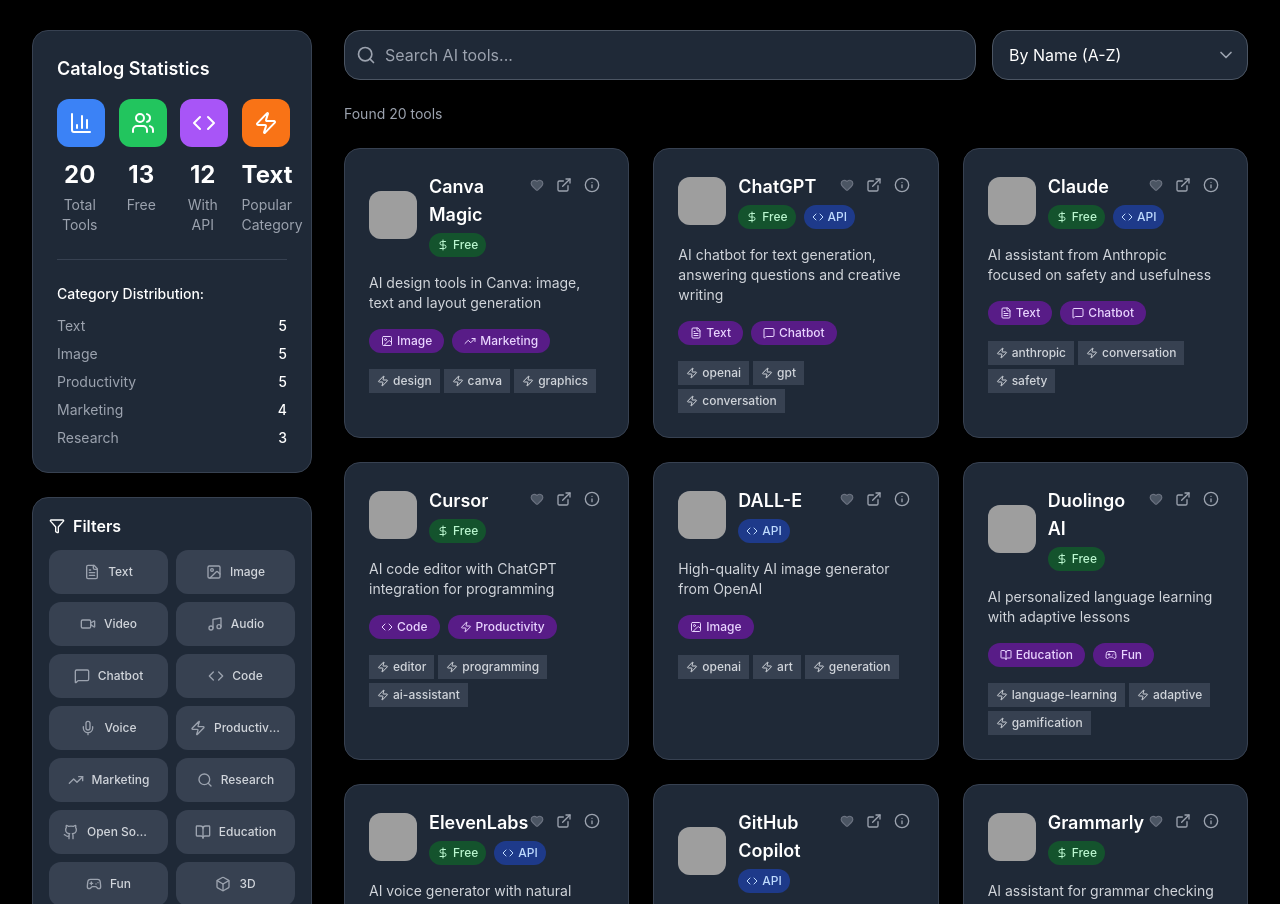
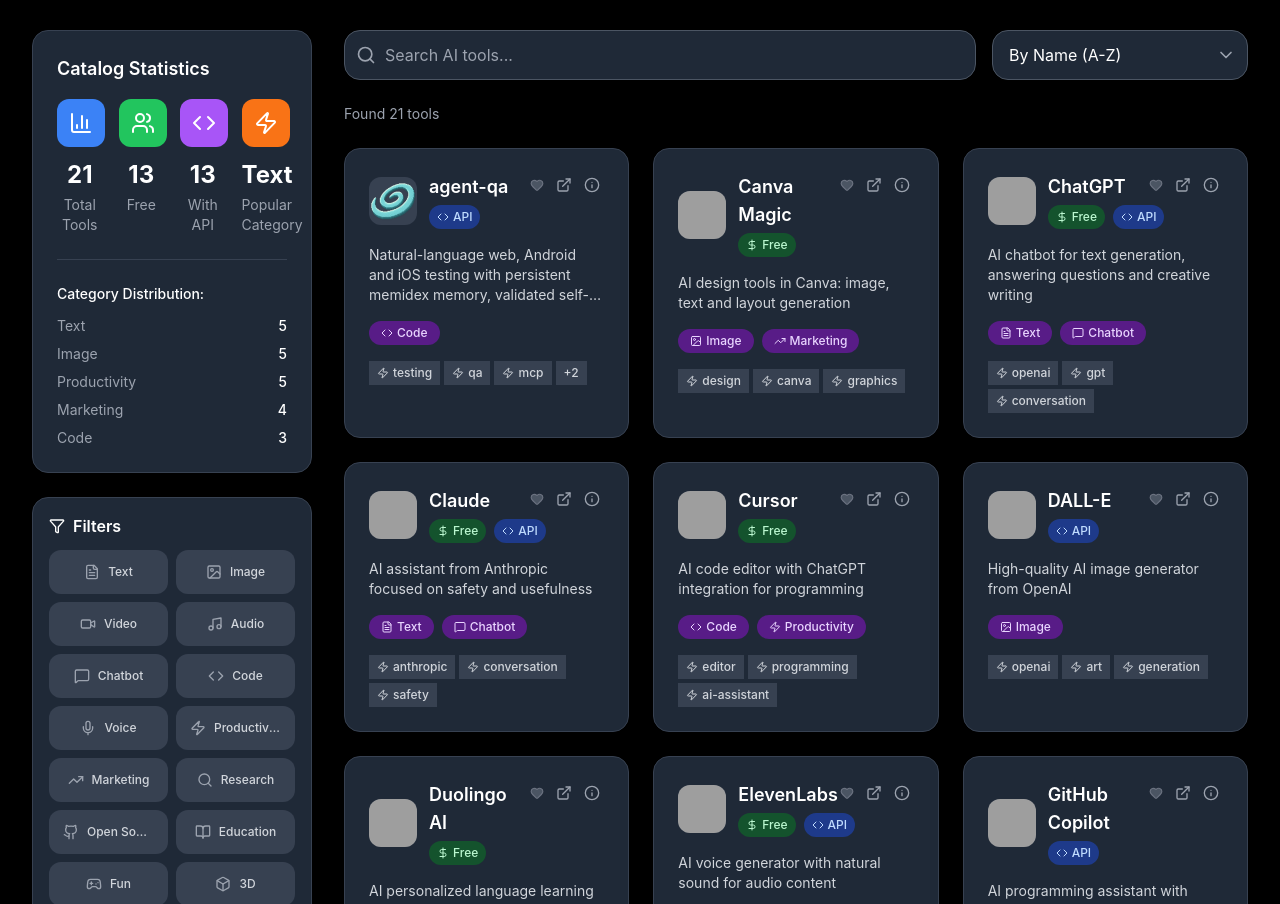
Before and after one commit to andriiafanasiev/AIMAP, a React (Create React App) app: page / in a window 1280 px wide. Shown: the part 1252-2156 px from the top of the page. Built offline with nearby package versions, Linux system fonts and the light colour scheme; grey boxes are pictures that could not be loaded.

Commit message:
Add agent-qa with English, German and Ukrainian descriptions
Signed-off-by: vostride <pranshuchittora@users.noreply.github.com>

```diff
--- a/src/data/ai-tools.json
+++ b/src/data/ai-tools.json
@@ -218,5 +218,24 @@
         "isFree": true,
         "hasAPI": false,
         "image": "https://ui-avatars.com/api/?name=Tome&background=000000&color=ffffff&size=48&font-size=0.4"
+    },
+    {
+        "id": "agent-qa",
+        "name": "agent-qa",
+        "description": "Тестування вебзастосунків, Android та iOS природною мовою з постійною пам’яттю memidex, перевіреним самовдосконаленням, локальним інтерфейсом MCP та доказами виконання для перевірки. Витрати на моделі й додаткові сервіси пристроїв залежать від конфігурації та використання.",
+        "url": "https://vostride.com",
+        "categories": [
+            "code"
+        ],
+        "tags": [
+            "testing",
+            "qa",
+            "mcp",
+            "memory",
+            "self-improvement"
+        ],
+        "isFree": false,
+        "hasAPI": true,
+        "image": "/icons/ai-tools/agent-qa.png"
     }
 ]
--- a/src/locales/de.js
+++ b/src/locales/de.js
@@ -165,5 +165,9 @@ export const de = {
             description:
                 'KI-Präsentations- und Dokumentengenerator mit natürlicher Benutzeroberfläche',
         },
+        'agent-qa': {
+            description:
+                "Tests für Web-, Android- und iOS-Apps in natürlicher Sprache mit persistentem memidex-Speicher, validierter Selbstverbesserung, lokaler MCP-Schnittstelle und prüfbaren Ausführungsnachweisen. Modell- und optionale Gerätedienstkosten hängen von Konfiguration und Nutzung ab.",
+        },
     },
 };
--- a/src/locales/en.js
+++ b/src/locales/en.js
@@ -161,5 +161,9 @@ export const en = {
             description:
                 'AI presentation and document generator with natural interface',
         },
+        'agent-qa': {
+            description:
+                "Natural-language web, Android and iOS testing with persistent memidex memory, validated self-improvement, a local MCP interface, and reviewable evidence. Model and optional device-service costs depend on configuration and usage.",
+        },
     },
 };
--- a/src/locales/uk.js
+++ b/src/locales/uk.js
@@ -164,5 +164,9 @@ export const uk = {
             description:
                 'AI-генератор презентацій та документів з природним інтерфейсом',
         },
+        'agent-qa': {
+            description:
+                "Тестування вебзастосунків, Android та iOS природною мовою з постійною пам’яттю memidex, перевіреним самовдосконаленням, локальним інтерфейсом MCP та доказами виконання для перевірки. Витрати на моделі й додаткові сервіси пристроїв залежать від конфігурації та використання.",
+        },
     },
 };
```
Also changed, not shown: public/icons/ai-tools/agent-qa.png (added), 1 other file (tests, documents, lock files or other folders).
